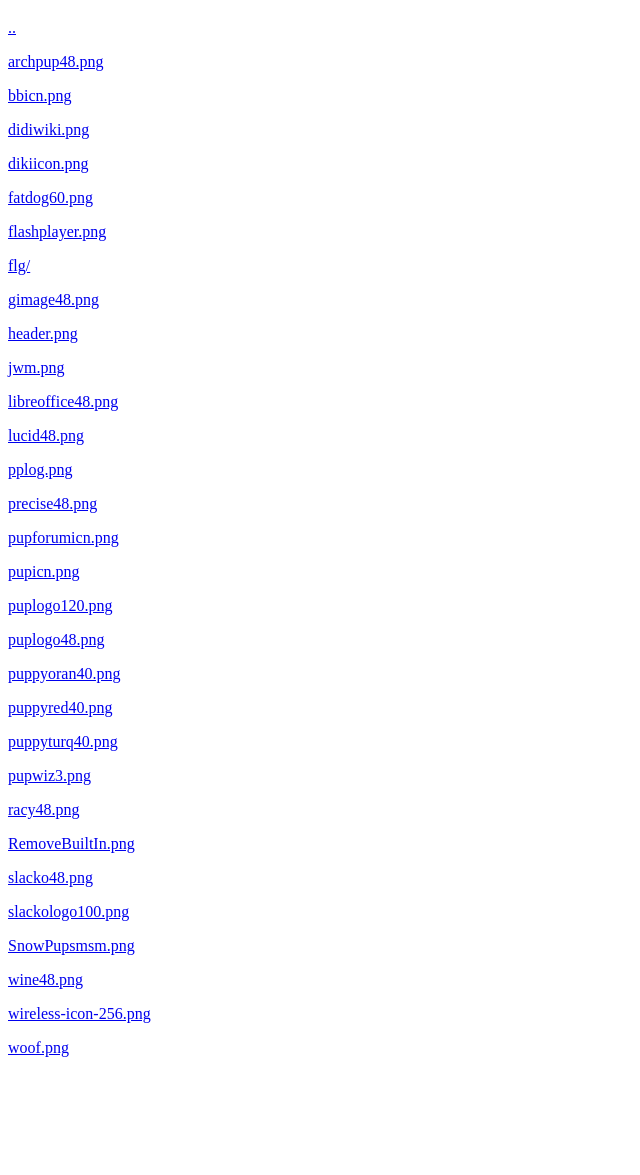
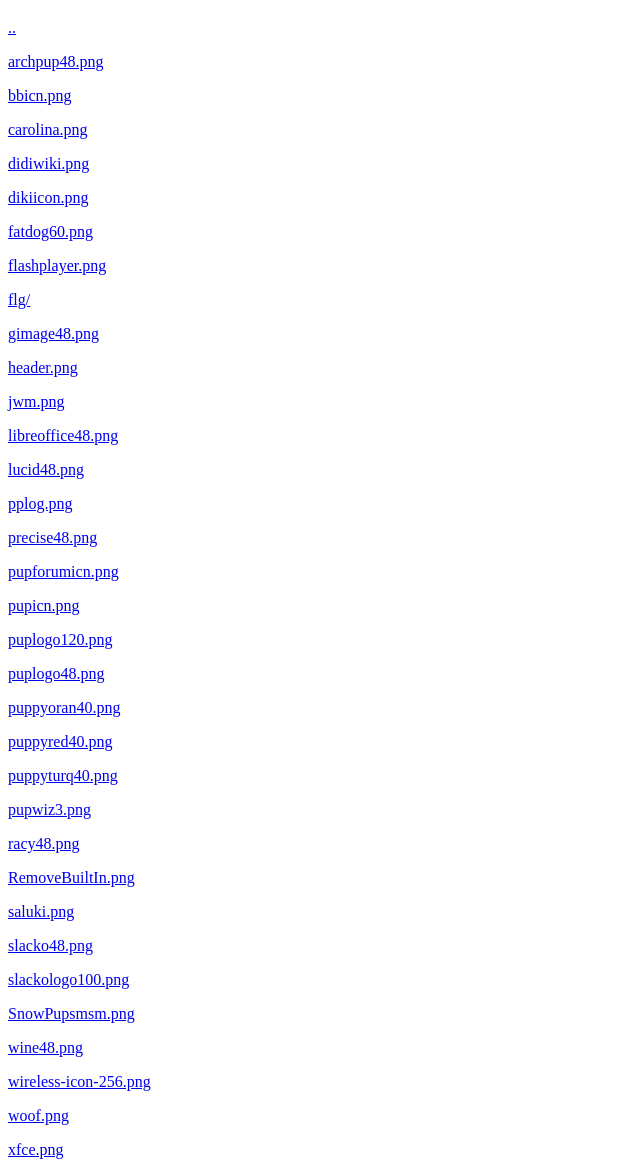
Before and after one commit to jonpatterns/jonpatterns.github.io, a plain HTML site: page linuxfiles/puppy/img/index.html in a window 1280 px wide. Shown: the part 61-1236 px from the top of the page, without its empty margins (0-640 px from the left). Before the commit the page ends 1134 px from the top, so only its background shows below. Drawn offline with Linux system fonts and the light colour scheme.

Commit message:
l*/pup*/img/* index

```diff
--- a/linuxfiles/puppy/img/index.html
+++ b/linuxfiles/puppy/img/index.html
@@ -9,6 +9,7 @@
 <p><a href="../index.html">..</a></p>
 <p><a href="archpup48.png">archpup48.png</a></p>
 <p><a href="bbicn.png">bbicn.png</a></p>
+<p><a href="carolina.png">carolina.png</a></p>
 <p><a href="didiwiki.png">didiwiki.png</a></p>
 <p><a href="dikiicon.png">dikiicon.png</a></p>
 <p><a href="fatdog60.png">fatdog60.png</a></p>
@@ -31,12 +32,14 @@
 <p><a href="pupwiz3.png">pupwiz3.png</a></p>
 <p><a href="racy48.png">racy48.png</a></p>
 <p><a href="RemoveBuiltIn.png">RemoveBuiltIn.png</a></p>
+<p><a href="saluki.png">saluki.png</a></p>
 <p><a href="slacko48.png">slacko48.png</a></p>
 <p><a href="slackologo100.png">slackologo100.png</a></p>
 <p><a href="SnowPupsmsm.png">SnowPupsmsm.png</a></p>
 <p><a href="wine48.png">wine48.png</a></p>
 <p><a href="wireless-icon-256.png">wireless-icon-256.png</a></p>
 <p><a href="woof.png">woof.png</a></p>
+<p><a href="xfce.png">xfce.png</a></p>
 </body>
 
 </html>
```
